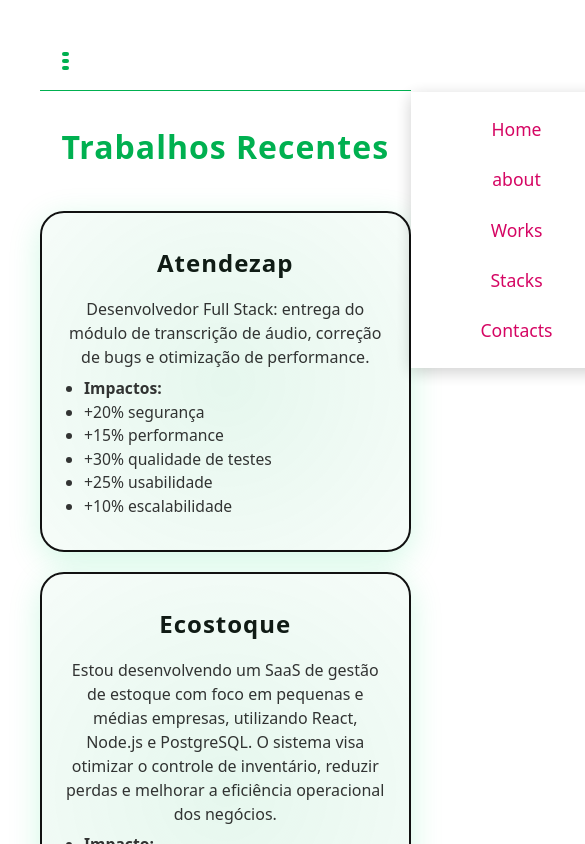
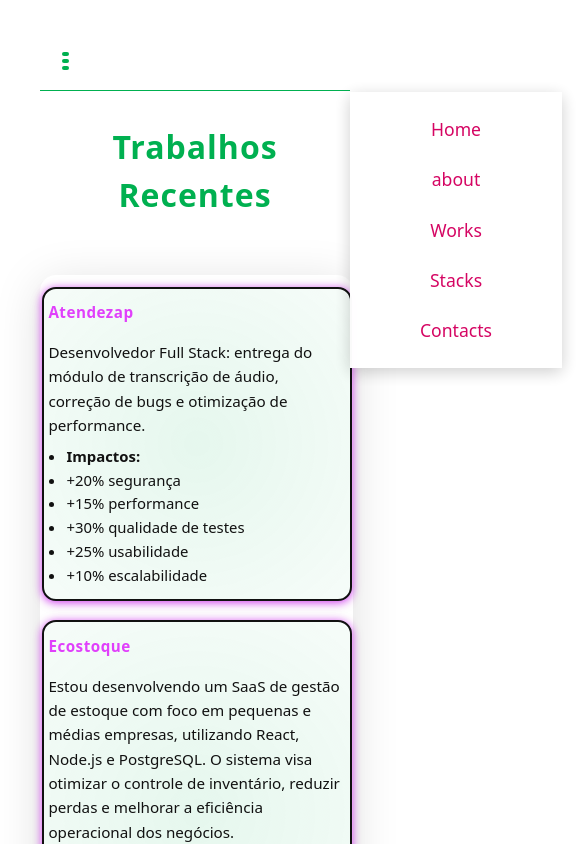
Before and after one commit to alissonkl20/porti, a React (Vite) app in the folder app/: page /project in a window 390 px wide. Shown: the top 844 px of the page, 585 px wide, since content can reach past the window. Built offline with nearby package versions, Linux system fonts and the light colour scheme.

Commit message:
adiciona funcionalidade de envio de e-mail com nodemailer

```diff
--- a/app/send-email.js
+++ b/app/api/send-email.js
@@ -1,4 +1,3 @@
-import dotenv from 'dotenv';
 import nodemailer from 'nodemailer';
 
 export default async function handler(req, res) {
--- a/app/src/css/Project.css
+++ b/app/src/css/Project.css
@@ -1,31 +1,37 @@
 
 .project-cards-container {
-  width: 80vw;
-  max-width: 1200px;
-  margin: 40px auto;
-  display: flex;
-  flex-wrap: wrap;
-  justify-content: center;
-  gap: 2rem;
+  background: var(--color-bg);
+  border-radius: 32px;
+  max-width: 1400px;
+  margin: 3.5rem auto;
+  box-shadow: 0 8px 48px rgba(0,0,0,0.13);
+  width: 100%;
+  padding: 4rem 4vw;
+  display: grid;
+  grid-template-columns: repeat(auto-fit, minmax(260px, 1fr));
+  gap: 2rem 4rem;
+  justify-items: center;
 }
 
 .project-card {
+  border-radius: 14px;
+  box-shadow: 0 2px 16px rgba(30,41,59,0.08), 0 1.5px 8px var(--color-secondary, #e040fb);
+  padding: 2rem 1.2rem 1.2rem 1.2rem;
+  min-width: 220px;
+  max-width: 350px;
+  width: 100%;
   background: var(--color-light);
-  color: var(--color-dark);
-  width: 320px;
-  min-height: 220px;
-  border-radius: 24px;
-  box-shadow: 0 8px 32px 0 rgba(0, 216, 112, 0.18);
+  color: var(--color-text);
   display: flex;
   flex-direction: column;
-  align-items: center;
-  justify-content: center;
-  padding: 2rem 1.5rem;
+  align-items: flex-start;
+  justify-content: flex-start;
   position: relative;
   overflow: hidden;
   cursor: pointer;
   border: 2px solid var(--color-text);
-  transition: transform 0.3s cubic-bezier(.25,.8,.25,1), box-shadow 0.3s, border-color 0.3s;
+  transition: transform 0.25s cubic-bezier(.4,2,.6,1), box-shadow 0.25s, border-color 0.3s;
+  animation: fadeInUp 0.7s cubic-bezier(.4,2,.6,1);
 }
 
 .project-card::before {
@@ -56,27 +62,69 @@
 }
 
 .project-card-title {
-  font-size: 1.5rem;
-  font-weight: 700;
-  margin-bottom: 1rem;
-  letter-spacing: 1px;
-  color: var(--color-text);
+  margin: 0 0 1rem 0;
+  color: var(--color-secondary);
+  font-size: 1.2rem;
+  font-weight: 600;
+  letter-spacing: 0.5px;
+  position: relative;
+  z-index: 1;
 }
 
 .project-card-desc {
+  color: var(--color-dark);
   font-size: 1rem;
-  opacity: 0.85;
-  text-align: center;
-  color: var(--color-dark);
+  margin: 0;
+  line-height: 1.6;
+  position: relative;
+  z-index: 1;
+  text-align: left;
 }
 
 @media (max-width: 900px) {
   .project-cards-container {
-    width: 95vw;
+    padding: 1.5rem 0.5rem;
+    max-width: 98vw;
     gap: 1.2rem;
   }
   .project-card {
-    width: 90vw;
-    max-width: 350px;
+    padding: 1.2rem 0.7rem 1rem 0.7rem;
+    min-width: 160px;
+    max-width: 98vw;
+  }
+  .project-card-title {
+    font-size: 1rem;
   }
 }
+
+@media (max-width: 600px) {
+  .project-cards-container {
+    padding: 0.7rem 0.1rem;
+    max-width: 100vw;
+    border-radius: 16px;
+  }
+  .project-card {
+    padding: 0.8rem 0.3rem 0.7rem 0.3rem;
+    min-width: 0;
+    max-width: 100vw;
+    width: 100%;
+    box-sizing: border-box;
+  }
+  .project-card-title {
+    font-size: 0.95rem;
+  }
+  .project-card-desc {
+    font-size: 0.95rem;
+  }
+}
+
+@keyframes fadeInUp {
+  from {
+    opacity: 0;
+    transform: translateY(40px);
+  }
+  to {
+    opacity: 1;
+    transform: translateY(0);
+  }
+}
```
